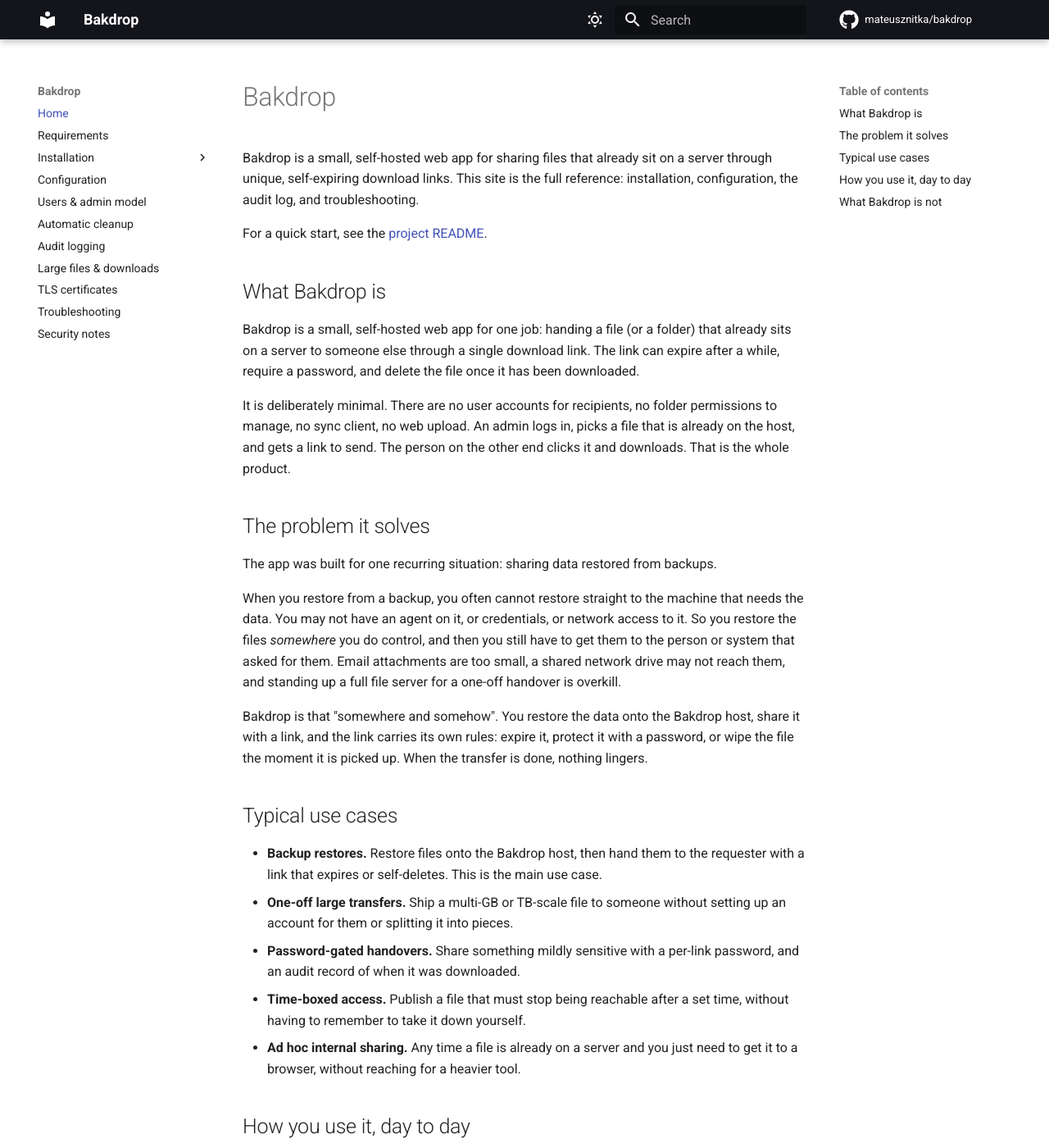
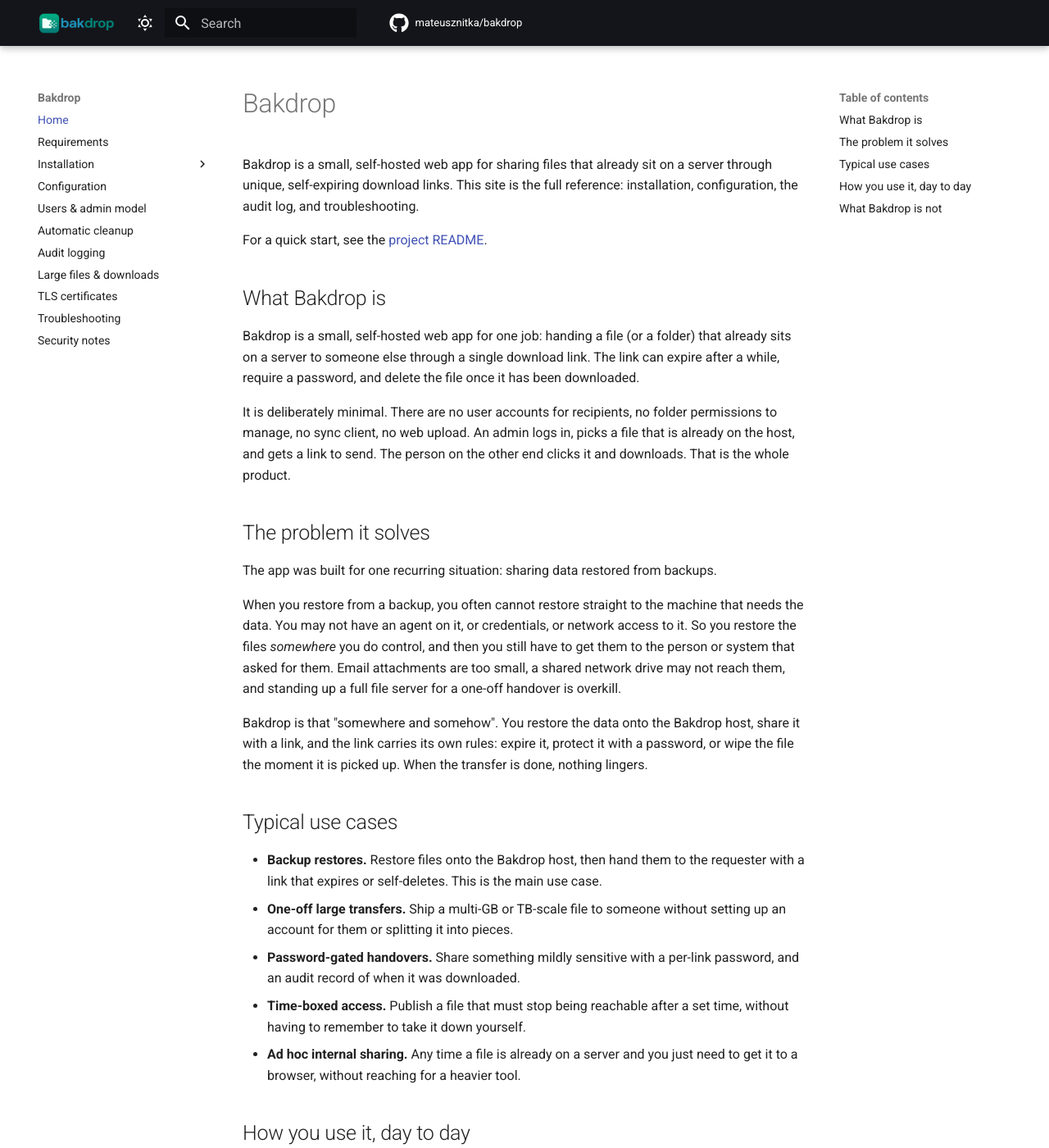
Before and after one commit to mateusznitka/bakdrop, an MkDocs documentation site: the page built from docs/index.md, in a window 1280 px wide and 1400 px high. Shown: the whole window at 82% size. Built offline with MkDocs 1.6.1 and Material for MkDocs 9.7.7, drawn with Linux system fonts in a browser that asks for light colours; comment, search, counter and statistics services are not loaded.

Commit message:
docs update

```diff
--- /dev/null
+++ b/docs/stylesheets/extra.css
@@ -0,0 +1,10 @@
+/* Header shows the Bakdrop wordmark logo only; hide the redundant site name text. */
+.md-header__title {
+  display: none;
+}
+
+/* Give the wide wordmark a bit more room in the header. */
+.md-header__button.md-logo img {
+  height: 1.6rem;
+  width: auto;
+}
--- a/mkdocs.yml
+++ b/mkdocs.yml
@@ -6,6 +6,7 @@ repo_name: mateusznitka/bakdrop
 
 theme:
   name: material
+  logo: assets/logo.png
   favicon: assets/favicon.ico
   icon:
     repo: fontawesome/brands/github
@@ -60,3 +61,6 @@ markdown_extensions:
 
 plugins:
   - search
+
+extra_css:
+  - stylesheets/extra.css
```
Also changed, not shown: docs/assets/logo.png (added).
